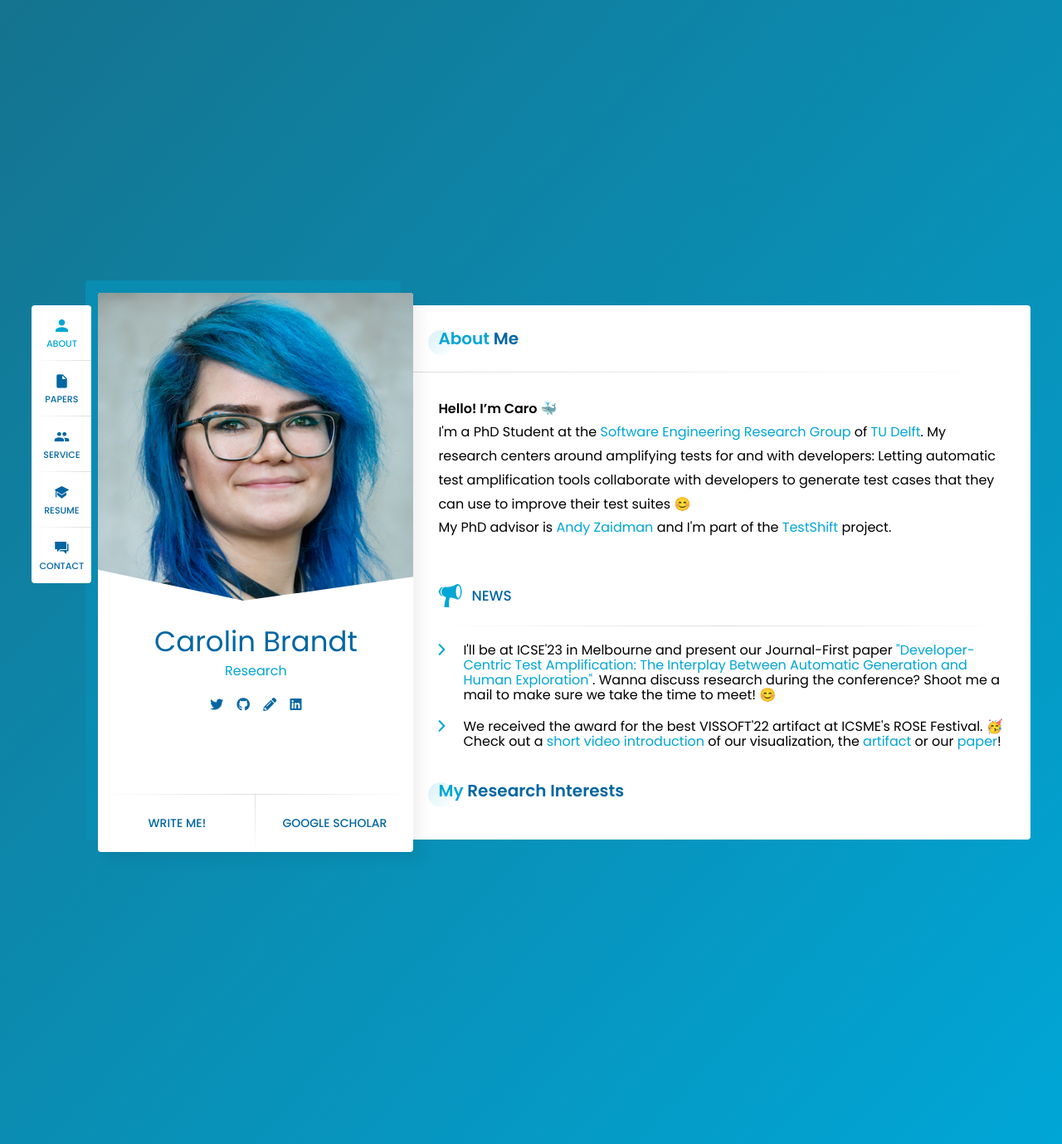
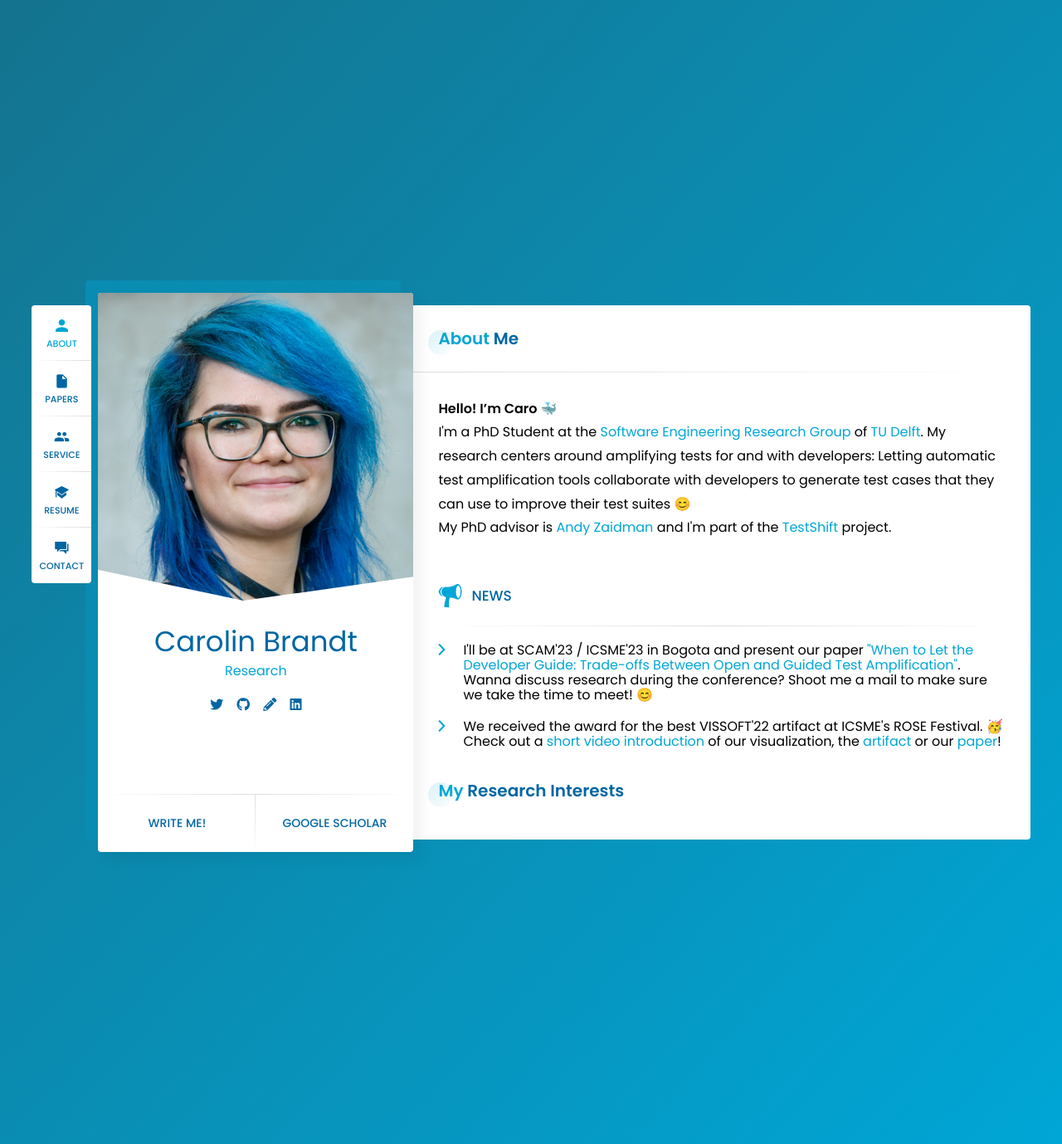
Before and after one commit to lacinoire/lacinoire.github.io, a Jekyll site: the page built from index.html, in a window 1280 px wide. Shown: the whole page at 83% size. Built offline with Jekyll 4.4.1, drawn with Linux system fonts in a browser that asks for light colours; nearby versions of some CDN libraries; some web fonts are replaced; the list of posts is cut into pages by our own code; part of the change alters nothing that is shown.

Commit message:
scam preprint, general updates

```diff
--- a/_data/content.yml
+++ b/_data/content.yml
@@ -25,7 +25,8 @@ news:
       title: "News"
       icon: "speakerphone"
       items:
-        - label: "I'll be at ICSE'23 in Melbourne and present our Journal-First paper <a href=\"https://doi.org/10.1007/s10664-021-10094-2\">\"Developer-Centric Test Amplification: The Interplay Between Automatic Generation and Human Exploration\"</a>. Wanna discuss research during the conference? Shoot me a mail to make sure we take the time to meet! 😊"
+        - label: "I'll be at SCAM'23 / ICSME'23 in Bogota and present our paper <a href=\"publications/guided_test_amplification_SCAM_2023.pdf\">\"When to Let the Developer Guide: Trade-offs
+Between Open and Guided Test Amplification\"</a>. Wanna discuss research during the conference? Shoot me a mail to make sure we take the time to meet! 😊"
 
         - label: "We received the award for the best VISSOFT'22 artifact at ICSME's ROSE Festival. 🥳 Check out a <a href=\"https://youtu.be/R5KDR_viFRA\">short video introduction</a> of our visualization, the <a href=\"https://zenodo.org/record/7022610\">artifact</a> or our <a href=\"/publications/TIG_paper_VISSOFT_2022.pdf\">paper</a>!"
         # - label: "Are you interested in learning about and celebrating the achievements of women in computing? Join us at Alice&Eve 2022! </br>It's a one day workshop, free for everyone to attend. Including insightful and inspiring talks and lunch 😉 More information and registration on the <a href=\"https://alice-and-eve.github.io/2022/\">event website</a>."
@@ -187,6 +188,11 @@ academic-service:
     title: "Academic"
     icon: "university"
     items:
+      - year: "2023"
+        institution: "MSR"
+        text: "Junior PC Technical Track, PC Data and Tool Showcase"
+        h_line: 0
+
       - year: "2022"
         institution: "FUZZING"
         text: "Artifact Evaluation Committee"
@@ -197,7 +203,7 @@ academic-service:
         text: "Program Committee"
         h_line: 1
 
-      - year: "2022"
+      - year: "2022, 2023"
         institution: "IEEE Transactions on Software Engineering"
         text: "Reviewer"
         h_line: 1
@@ -233,7 +239,7 @@ academic-service:
     items:
       - year: "2022"
         institution: "Alice & Eve"
-        text: "Web Chair"
+        text: "Web Chair, Programm Committee"
         h_line: 1
 
       - year: "2022"
@@ -274,14 +280,21 @@ skills:
       title: "Prizes"
       icon: "ribbon-b"
       items:
-        - label: "Best \"New Ideas and Work in Progress\" Paper / Presentation @ SMILESENG Summer School in Cordoba 2022"
+        - label: "Distinguished Reviewer Award </br> at MSR 2023"
           value: "0"
 
-        - label: "Best Artifact Award at VISSOFT'22"
+        - label: "Best \"New Ideas and Work in Progress\" Paper / Presentation </br> at the SMILESENG Summer School in Cordoba 2022"
           value: "0"
 
-        - label: "2nd Place Poster Competition @ Alice & Eve 2022"
+        - label: "Best Artifact Award </br> at VISSOFT 2022"
           value: "0"
+
+        - label: "2nd Place Poster Competition </br> at Alice & Eve 2022"
+          value: "0"
+
+        - label: "International Women in Technology Scholarship 2021 </br> from Zonta"
+          value: "0"
+
 
 
     - type: "default" #skills progress type - default, dotted, circles, list
```
Also changed, not shown: Gemfile.lock.
